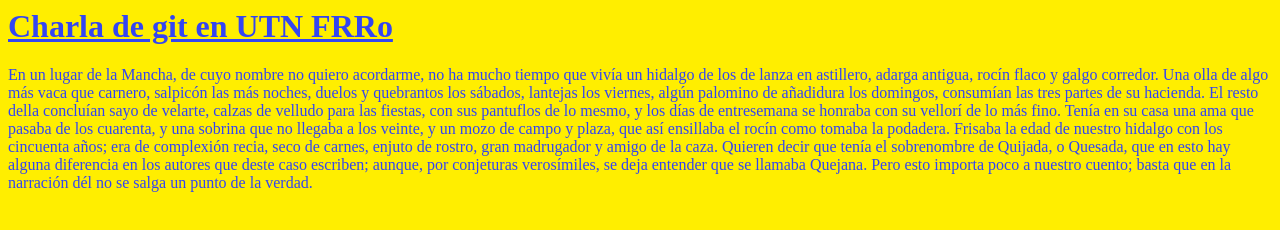
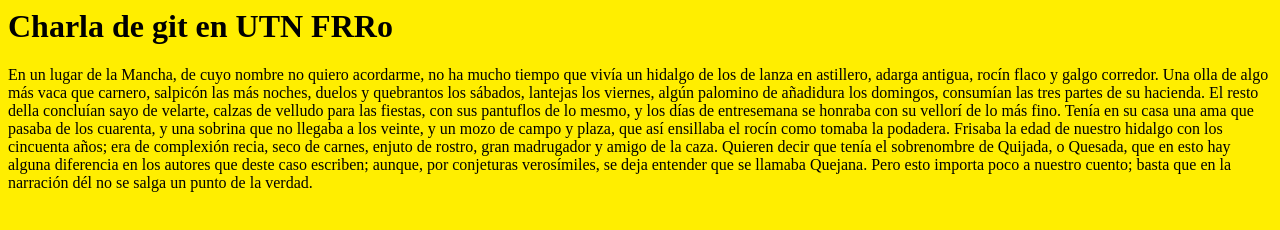
Before and after one commit to delucas/git-utn, a plain HTML site: page index.html in a window 1280 px wide. Drawn offline with Linux system fonts and the light colour scheme.

Commit message:
Sigo lidiando con los estilos

```diff
--- a/estilos.css
+++ b/estilos.css
@@ -1,8 +1,3 @@
 body {
   background-color: #fe0;
-  color: #3345f2;
 }
-
-.resaltado {
-  text-decoration: underline;
-}
--- a/index.html
+++ b/index.html
@@ -4,7 +4,7 @@
     <link rel="stylesheet" type="text/css" href="estilos.css">
   </head>
   <body>
-    <h1 class="resaltado">Charla de git en UTN FRRo</h1>
+    <h1>Charla de git en UTN FRRo</h1>
     <p>En un lugar de la Mancha, de cuyo nombre no quiero acordarme, no ha mucho tiempo que vivía un hidalgo de los de lanza en astillero, adarga antigua, rocín flaco y galgo corredor. Una olla de algo más vaca que carnero, salpicón las más noches, duelos y quebrantos los sábados, lantejas los viernes, algún palomino de añadidura los domingos, consumían las tres partes de su hacienda. El resto della concluían sayo de velarte, calzas de velludo para las fiestas, con sus pantuflos de lo mesmo, y los días de entresemana se honraba con su vellorí de lo más fino. Tenía en su casa una ama que pasaba de los cuarenta, y una sobrina que no llegaba a los veinte, y un mozo de campo y plaza, que así ensillaba el rocín como tomaba la podadera. Frisaba la edad de nuestro hidalgo con los cincuenta años; era de complexión recia, seco de carnes, enjuto de rostro, gran madrugador y amigo de la caza. Quieren decir que tenía el sobrenombre de Quijada, o Quesada, que en esto hay alguna diferencia en los autores que deste caso escriben; aunque, por conjeturas verosímiles, se deja entender que se llamaba Quejana. Pero esto importa poco a nuestro cuento; basta que en la narración dél no se salga un punto de la verdad. </p>
   </body>
 </html>
```
